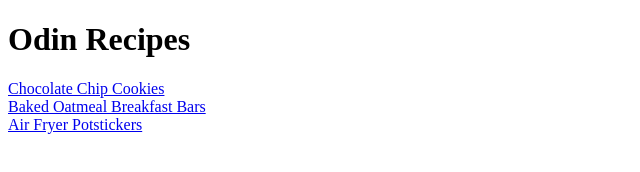
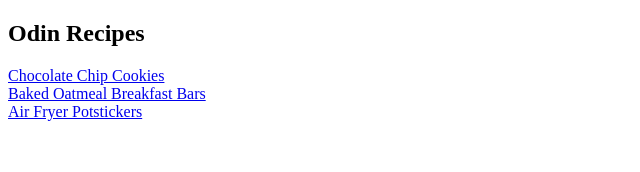
Before and after one commit to Poojitha-1919/odinrecipes, a plain HTML site: page index.html in a window 1280 px wide. Shown: the whole page, without its empty margins (0-640 px from the left). Drawn offline with Linux system fonts and the light colour scheme.

Commit message:
Update index.html

```diff
--- a/index.html
+++ b/index.html
@@ -7,7 +7,7 @@
 </head>
 
   <body>
-    <h1>Odin Recipes</h1>
+    <h2>Odin Recipes</h2>
      <a href ="recipes/chocolate.html">Chocolate Chip Cookies<br>
         </a>
 
```
